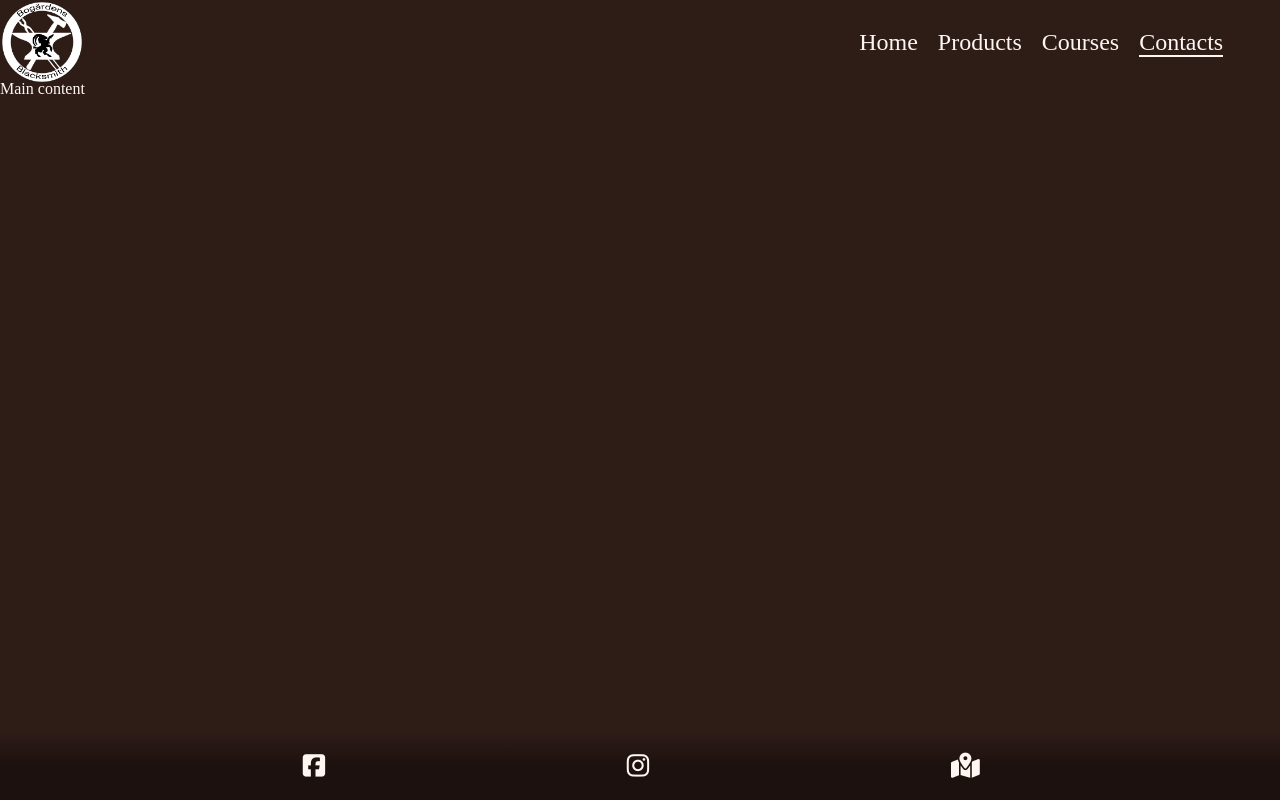
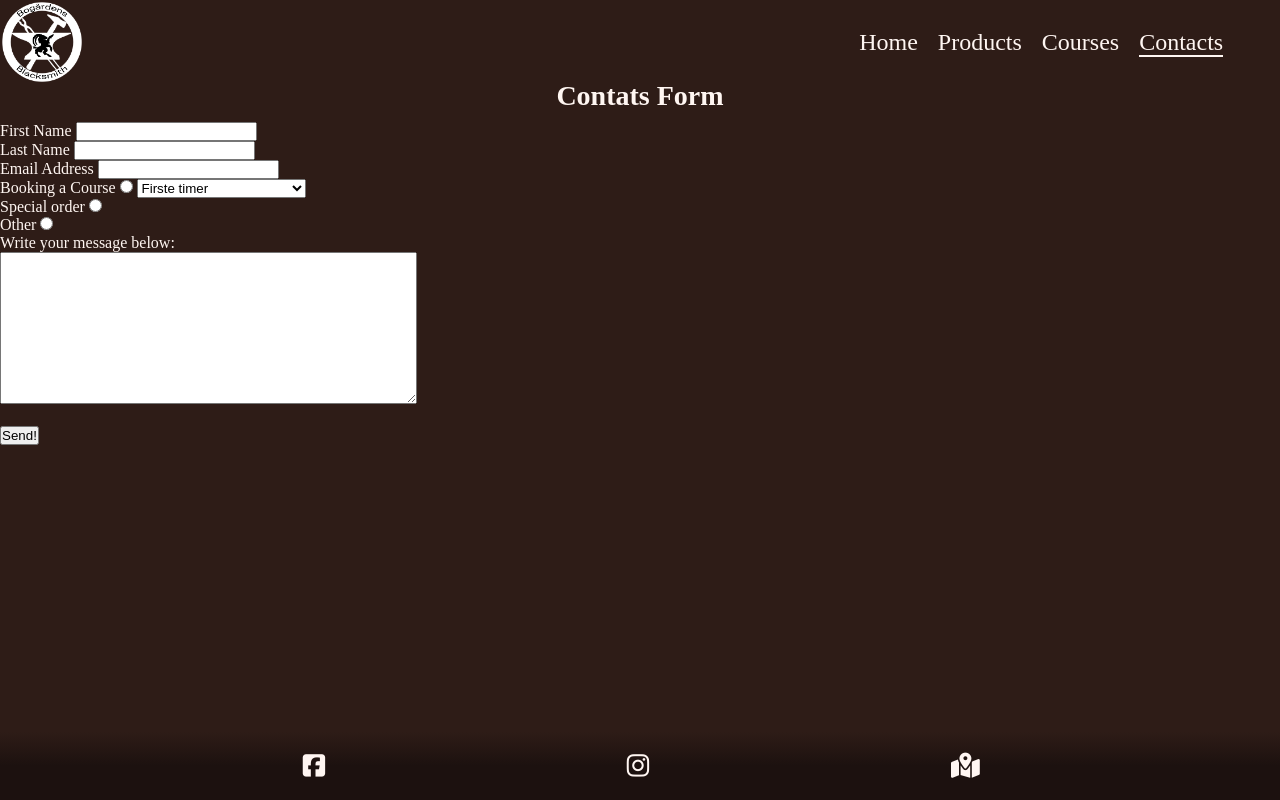
Before and after one commit to Ko11e/Bogardens-blacksmith, a plain HTML site: page contacts.html in a window 1280 px wide. Drawn offline with Linux system fonts and the light colour scheme.

Commit message:
Create structure for the contactform

```diff
--- a/assets/css/style.css
+++ b/assets/css/style.css
@@ -224,6 +224,8 @@ td {
     color:#FFF6F2;
 }
 
+/* Contacts form */
+
 
 /* Footer styles */
 footer {
--- a/contacts.html
+++ b/contacts.html
@@ -38,7 +38,50 @@
     </header>
 
     <!-- Main -->
-    <main> Main content </main>
+    <main>
+        <section id="contact">
+            <form id="contact-form" method="POST" action="https://formdump.codeinstitute.net/">
+                <h2>Contats Form</h2>
+                <p></p>
+                <label for="first_name">First Name</label>
+                <input type="text" name="First_Name" id="first_name" class="text-input" required>
+                <br>
+                <label for="last_name">Last Name</label>
+                <input type="text" name="Last_Name" id="last_name" class="text-input" required>
+                <br>
+                <label for="email_address">Email Address</label>
+                <input type="email" name="Email_address" id="email_address" class="text-input" required>
+                <br>
+                <div id="radio_buttons">
+                    <div>
+                        <label for="courses">Booking a Course</label>
+                        <input id="courses" type="radio" name="regarding" value="Course" required>
+                        <select name="course-type" class="hidden">
+                          <option value="first-timer">Firste timer</option>
+                          <option value="2-day">2-day course</option>
+                          <option value="s/b party">Bachelorette / Stag party</option>
+                          <option value="kick-off">Company kick-off</option>
+                        </select>
+                    </div>
+                    <div>
+                        <label for="special-order">Special order</label>
+                        <input id="special-order" type="radio" name="regarding"" value="special-order" required>
+                    </div>
+                    <div>
+                        <label for="both">Other</label>
+                        <input id="other" type="radio" name="regarding" value="other" required>
+                    </div>
+                </div>
+                <label for="message">Write your message below:</label>
+                <br>
+                <textarea id="message" name="message" rows="10" cols="50">
+                </textarea>
+                <br>
+                <br>
+                <button type="submit" class="send-button">Send!</button>
+            </form>
+        </section>
+    </main>
 
     <!-- Footer -->
     <footer>
```
